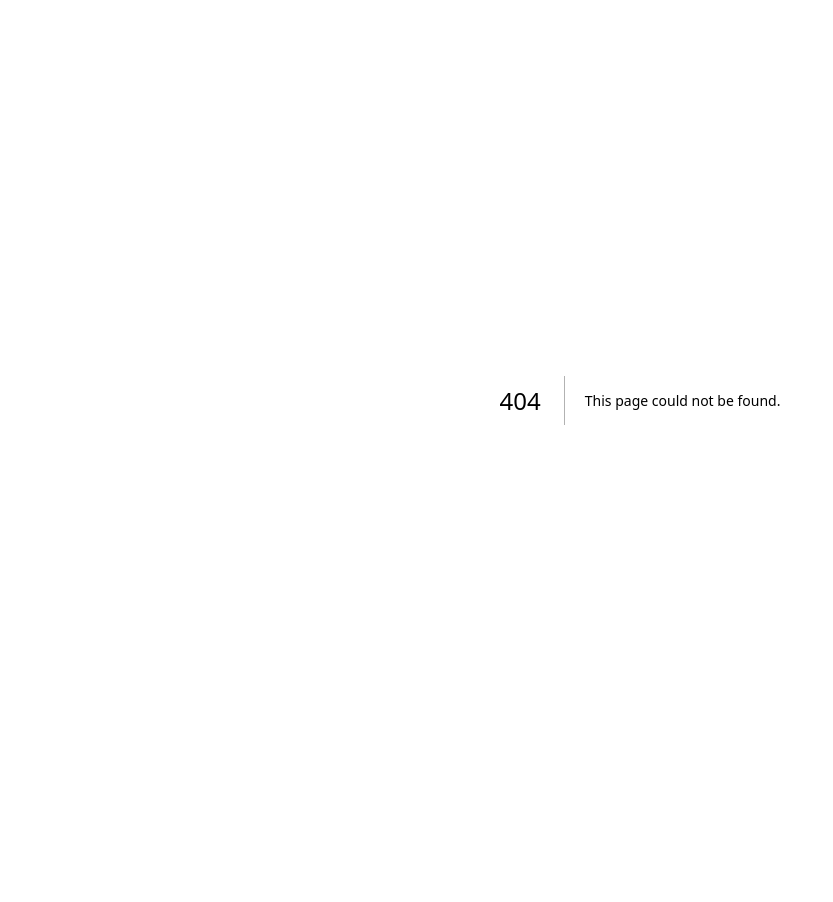
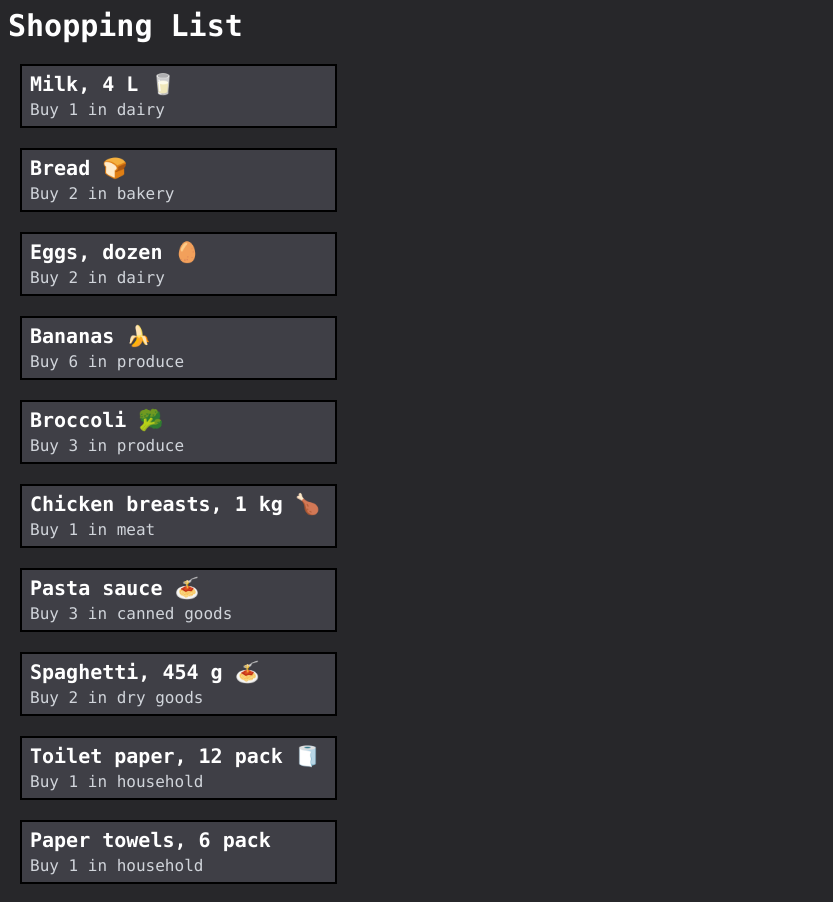
Before and after one commit to ConDavison1/cprg306-assignments, a Next.js app: page /week-3 in a window 1280 px wide. Before the commit this address had no page. Shown: the top 902 px of the page, without its empty margins (0-833 px from the left). Before the commit the page ends 800 px from the top, so only its background shows below. Built offline with nearby package versions, Linux system fonts and the light colour scheme.

Commit message:
Added Week3 Assignment
Created week3 folder, and inside of that added item-list.js item.js and page.js to create a visual shopping list

```diff
--- a/app/page.js
+++ b/app/page.js
@@ -3,9 +3,13 @@ import Link from "next/link";
 
 export default function Home() {
   return (
-    <main>
-      <h1>CPRG 306: Web Development 2 - Assignments</h1>
-      <Link href="./week-2/">Week 2</Link>
+    <main className="bg-zinc-800 text-white min-h-screen p-5">
+      <title>Class Assignments</title>
+      <h1 className="font-mono text-3xl text-center">CPRG 306: Web Development 2 - Assignments</h1>
+      <ul className="font-mono text-center pt-8 text-lg">
+        <li><Link href="./week-2/">Week 2</Link></li>
+        <li><Link href="./week-3/">Week 3</Link></li>
+      </ul>
     </main>
   );
 
--- a/app/week-2/page.js
+++ b/app/week-2/page.js
@@ -2,8 +2,9 @@ import Studentinfo from "./student-info";
 
 
 export default function Page() {
-    return(
+    return (
         <main>
+            <title>Shopping List</title>
             <h1>Shopping List</h1>
             <Studentinfo />
         </main>
--- /dev/null
+++ b/app/week-3/item-list.js
@@ -0,0 +1,93 @@
+
+import Item from './item';
+
+export default function ItemList() {
+    const item1 = {
+        name: "Milk, 4 L 🥛",
+        quantity: 1,
+        category: "dairy",
+    };
+
+    const item2 = {
+        name: "Bread 🍞",
+        quantity: 2,
+        category: "bakery",
+    };
+
+    const item3 = {
+        name: "Eggs, dozen 🥚",
+        quantity: 2,
+        category: "dairy",
+    };
+
+    const item4 = {
+        name: "Bananas 🍌",
+        quantity: 6,
+        category: "produce",
+    };
+
+    const item5 = {
+        name: "Broccoli 🥦",
+        quantity: 3,
+        category: "produce",
+    };
+
+    const item6 = {
+        name: "Chicken breasts, 1 kg 🍗",
+        quantity: 1,
+        category: "meat",
+    };
+
+    const item7 = {
+        name: "Pasta sauce 🍝",
+        quantity: 3,
+        category: "canned goods",
+    };
+
+    const item8 = {
+        name: "Spaghetti, 454 g 🍝",
+        quantity: 2,
+        category: "dry goods",
+    };
+
+    const item9 = {
+        name: "Toilet paper, 12 pack 🧻",
+        quantity: 1,
+        category: "household",
+    };
+
+    const item10 = {
+        name: "Paper towels, 6 pack",
+        quantity: 1,
+        category: "household",
+    };
+
+    const item11 = {
+        name: "Dish soap 🍽️",
+        quantity: 1,
+        category: "household",
+    };
+
+    const item12 = {
+        name: "Hand soap 🧼",
+        quantity: 4,
+        category: "household",
+    };
+    return (
+        <div>
+            <Item name={item1.name} quantity={item1.quantity} category={item1.category} />
+            <Item name={item2.name} quantity={item2.quantity} category={item2.category} />
+            <Item name={item3.name} quantity={item3.quantity} category={item3.category} />
+            <Item name={item4.name} quantity={item4.quantity} category={item4.category} />
+            <Item name={item5.name} quantity={item5.quantity} category={item5.category} />
+            <Item name={item6.name} quantity={item6.quantity} category={item6.category} />
+            <Item name={item7.name} quantity={item7.quantity} category={item7.category} />
+            <Item name={item8.name} quantity={item8.quantity} category={item8.category} />
+            <Item name={item9.name} quantity={item9.quantity} category={item9.category} />
+            <Item name={item10.name} quantity={item10.quantity} category={item10.category} />
+            <Item name={item11.name} quantity={item11.quantity} category={item11.category} />
+            <Item name={item12.name} quantity={item12.quantity} category={item12.category} />
+        </div>);
+
+
+}
--- /dev/null
+++ b/app/week-3/item.js
@@ -0,0 +1,23 @@
+export default function Item(items) {
+    let {
+        name,
+        quantity,
+        category
+    } = items;
+
+
+    return (
+        <div className="bg-zinc-700 mx-2 my-5 w-1/4 h-30 pl-2 pt-1 pb-1 border-2 border-black ">
+            <ul>
+                <li>
+                    <h3 className="text-xl font-bold font-mono" >{name}</h3>
+                </li>
+                <li>
+                    <p className="font-mono text-gray-300">Buy {quantity} in {category}</p>
+                </li>
+
+            </ul>
+
+        </div>
+    );
+};
--- /dev/null
+++ b/app/week-3/page.js
@@ -0,0 +1,17 @@
+import Item from "./item";
+import ItemList from "./item-list";
+
+
+
+export default function Page() {
+    return (
+        <main className="bg-zinc-800 text-white">
+            <title>Shopping List</title>
+            <h1 className="font-bold text-3xl pt-2 pl-2 font-mono" >Shopping List</h1>
+            <div className="pl-3">
+                <ItemList />
+            </div>
+
+        </main>
+    );
+}
```
